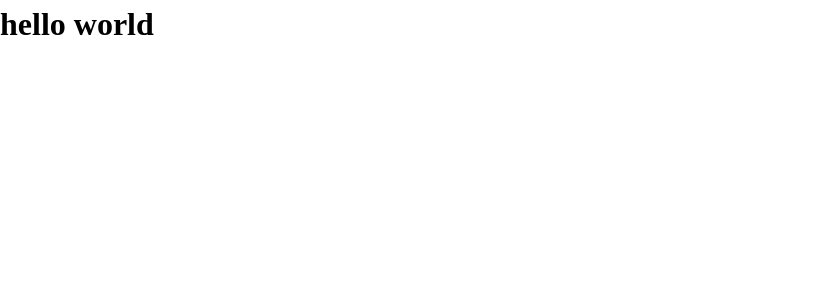
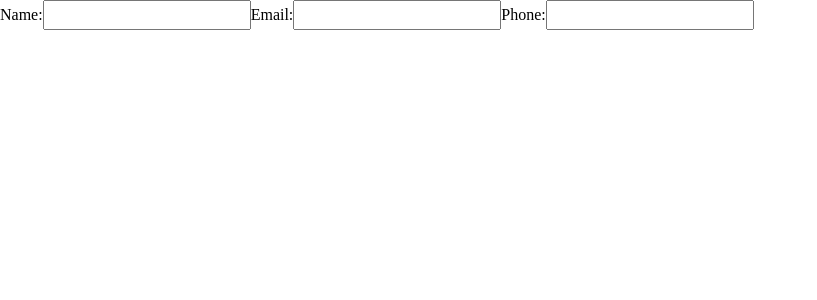
Before and after one commit to ClaudeDebussy/odin-cv, a React (Vite) app: page / in a window 1280 px wide. Shown: the top 300 px of the page, without its empty margins (0-817 px from the left). Built offline with nearby package versions, Linux system fonts and the light colour scheme.

Commit message:
create Form and connect it to App

```diff
--- a/src/components/App.jsx
+++ b/src/components/App.jsx
@@ -1,5 +1,34 @@
+import { useState } from "react";
+import Form from "./Form";
+
 function App() {
-  return <h1>hello world</h1>;
+  const [name, setName] = useState("");
+  const [email, setEmail] = useState("");
+  const [phone, setPhone] = useState("");
+
+  const handleName = (e) => setName(e.target.value);
+  const handleEmail = (e) => setEmail(e.target.value);
+  const handlePhone = (e) => setPhone(e.target.value);
+
+  return (
+    <>
+      <Form
+        person={{
+          name,
+          email,
+          phone,
+          handleName,
+          handleEmail,
+          handlePhone,
+        }}
+      />
+      <div>
+        <h2>{name}</h2>
+        <h2>{email}</h2>
+        <h2>{phone}</h2>
+      </div>
+    </>
+  );
 }
 
 export default App;
--- /dev/null
+++ b/src/components/Form.jsx
@@ -0,0 +1,30 @@
+export default function Form(props) {
+  return (
+    <>
+      <label>
+        Name:{""}
+        <input
+          type="text"
+          value={props.name}
+          onChange={props.person.handleName}
+        />
+      </label>
+      <label>
+        Email:{""}
+        <input
+          type="text"
+          value={props.email}
+          onChange={props.person.handleEmail}
+        />
+      </label>
+      <label>
+        Phone:{""}
+        <input
+          type="text"
+          value={props.phone}
+          onChange={props.person.handlePhone}
+        />
+      </label>
+    </>
+  );
+}
```
